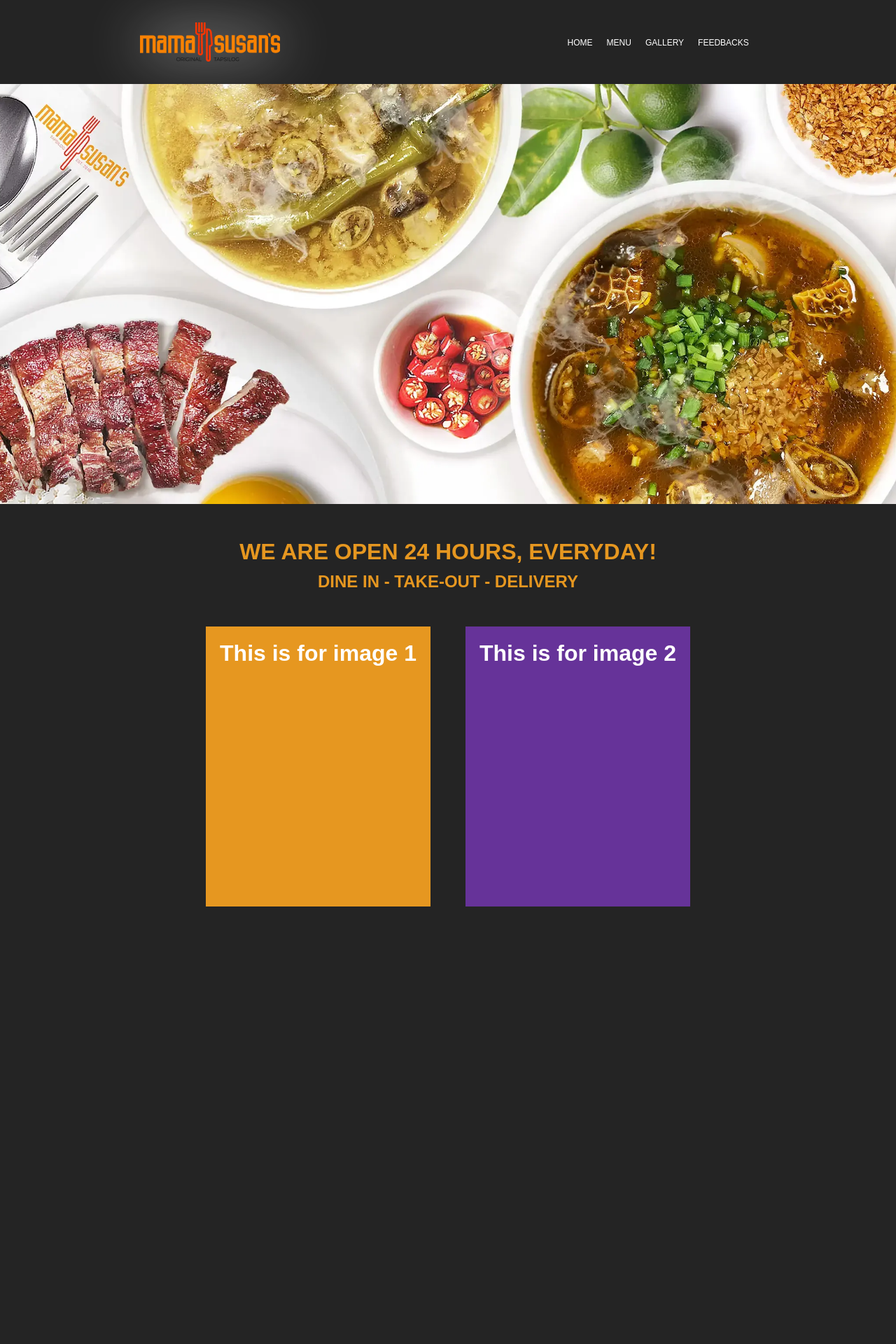
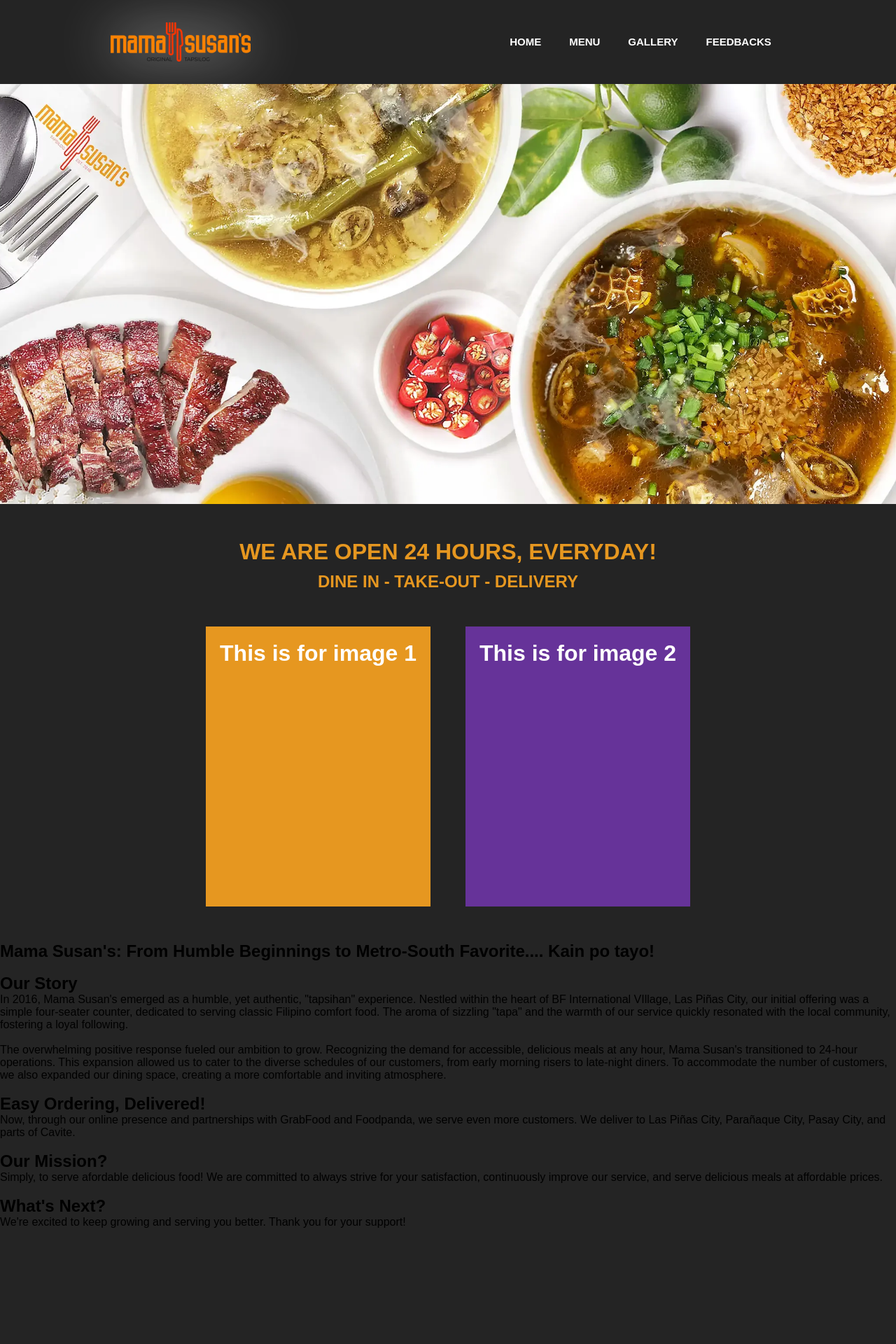
Before and after one commit to vnclrd/mama-susans, a React (Vite) app: page / in a window 1280 px wide. Shown: the top 1920 px of the page at 70% size. Built offline with nearby package versions, Linux system fonts and the light colour scheme.

Commit message:
Added paragraphs to body2

```diff
--- a/src/App.css
+++ b/src/App.css
@@ -12,12 +12,17 @@
   min-height: 15vh;
   display: flex;
   align-items: center; /* center items */
-  justify-content: space-around; /* makes space for all items */
+  justify-content: center;
+  gap: 250px;
 }
 
 .header-photo {
   width: 200px;
   filter: drop-shadow(0 0 40px rgb(255, 255, 255));
+}
+
+ul.options {
+  padding-left: 100px;
 }
 
 ul li {
@@ -29,8 +34,8 @@
 ul li a {
   text-decoration: none;
   color: #fff;
-  font-size: 12px;
-  padding: 10px;
+  font-size: 15px;
+  padding: 20px;
 }
 
 .body1 {
--- a/src/App.jsx
+++ b/src/App.jsx
@@ -11,22 +11,22 @@
       <header>
         <div id="header" class="header">
           <img src="./public/img/mama-susans.png" class="header-photo"></img>
-          <ul class>
-            <li><a href="#">HOME</a></li>
-            <li><a href="#">MENU</a></li>
-            <li><a href="#">GALLERY</a></li>
-            <li><a href="#">FEEDBACKS</a></li>
+          <ul class="options">
+            <li><a href="#"><b>HOME</b></a></li>
+            <li><a href="#"><b>MENU</b></a></li>
+            <li><a href="#"><b>GALLERY</b></a></li>
+            <li><a href="#"><b>FEEDBACKS</b></a></li>
           </ul>
         </div>
       </header>
 
       <body>
+
         <div id="body1" class="body1">
           <img src="./public/img/cover-photo.webp"></img>
         </div>
 
         <div id="body2" class="body2">
-
           <h1 class="phrase1">WE ARE OPEN 24 HOURS, EVERYDAY!</h1>
           <h2 class="phrase2"> DINE IN - TAKE-OUT - DELIVERY</h2>
 
@@ -40,12 +40,68 @@
             </div>
           </div>
 
+          <div>
+            <h2 class="about">Mama Susan's: From Humble Beginnings to Metro-South Favorite.... Kain po tayo!</h2>
+
+            <br></br>
+
+            <h2 class="about">Our Story</h2>
+            <p class="about">
+              In 2016, Mama Susan's emerged as a humble, yet authentic, "tapsihan" experience.
+              Nestled within the heart of BF International VIllage, Las Piñas City, our initial
+              offering was a simple four-seater counter, dedicated to serving classic Filipino
+              comfort food. The aroma of sizzling "tapa" and the warmth of our service quickly
+              resonated with the local community, fostering a loyal following.
+            </p>
+
+            <br></br>
+
+            <p class="about">
+              The overwhelming positive response fueled our ambition to grow. Recognizing the
+              demand for accessible, delicious meals at any hour, Mama Susan's transitioned to
+              24-hour operations. This expansion allowed us to cater to the diverse schedules of
+              our customers, from early morning risers to late-night diners. To accommodate the
+              number of customers, we also expanded our dining space, creating a more comfortable
+              and inviting atmosphere.
+            </p>
+
+            <br></br>
+
+            <h2 class="about">Easy Ordering, Delivered!</h2>
+            <p class="about">
+            Now, through our online presence and partnerships with GrabFood and Foodpanda, we
+            serve even more customers. We deliver to Las Piñas City, Parañaque City, Pasay City,
+            and parts of Cavite.
+            </p>
+
+            <br></br>
+
+            <h2 class="about">Our Mission?</h2>
+            <p class="about">
+            Simply, to serve afordable delicious food!  We are committed to always strive for
+            your satisfaction, continuously improve our service, and serve delicious meals at
+            affordable prices.
+            </p>
+
+            <br></br>
+
+            <h2 class="about">What's Next?</h2>
+            <p class="about">
+            We're excited to keep growing and serving you better. Thank you for your support!
+            </p>
+
+          </div>
+
+
+
+
         </div>
+
       </body>
 
       <footer>
         <div id="footer" class="footer">
-          <h1> &copy; All rights reserved.</h1>
+          <h6> &copy; Mama Susan's Original Tapsilog</h6>
         </div>
       </footer>
     </>
```
